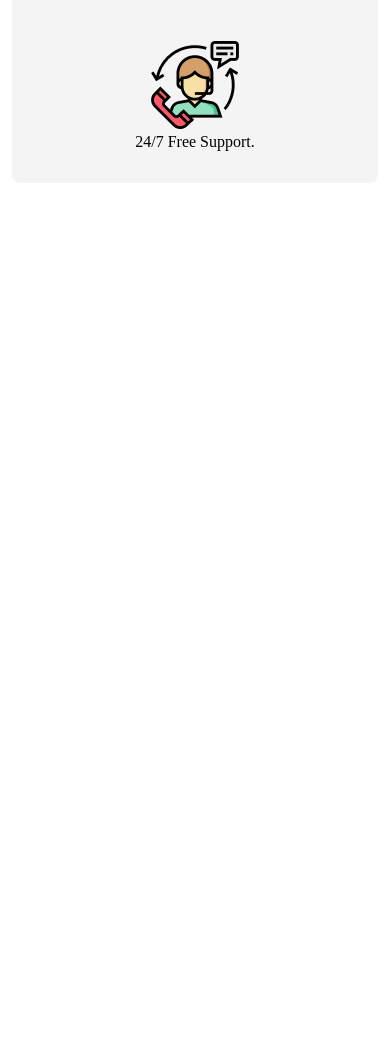
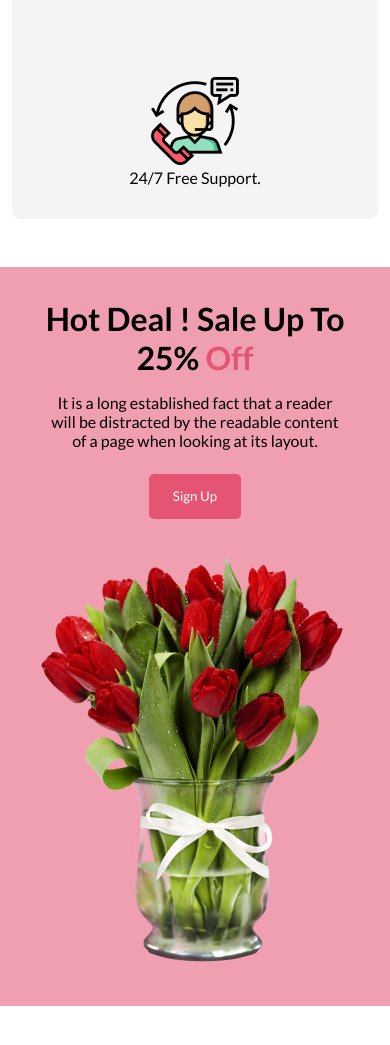
Before and after one commit to shorot-chicham/flower-shop, a plain HTML site: page index.html in a window 390 px wide. Shown: the part 3318-4363 px from the top of the page. Before the commit the page ends 3549 px from the top, so only its background shows below. Drawn offline with Linux system fonts and the light colour scheme.

Commit message:
added hot deal section and responsive the section for small and medium diveces

```diff
--- a/CSS/styles.css
+++ b/CSS/styles.css
@@ -1,7 +1,10 @@
+@import url('https://fonts.googleapis.com/css2?family=Lato:ital,wght@0,100;0,300;0,400;0,700;0,900;1,100;1,300;1,400;1,700;1,900&display=swap');
 * {
     padding: 0;
     margin: 0;
+    font-family: "Lato", sans-serif;
 }
+
 
 .space {
     margin-left: 7%;
@@ -128,6 +131,37 @@ header {
 
 /* hot deal container styles  */
 
+.hot-deal-container{
+    margin-bottom: 3rem;
+}
+
+.hot-deal-container{
+    background-color: #E554738F;
+}
+
+.off-text{
+    color: #E55473;
+}
+
+.deal-content{
+    text-align: center;
+}
+
+.deal-title{
+    font-size: 2rem;
+    margin-bottom: 1rem;
+}
+
+.hot-deal-content{
+    display: flex;
+    justify-content: center;
+    align-items: center;
+    gap: 2rem;
+    padding: 2rem;
+}
+
+/* Instagram container styles start from here  */
+
 
 
 
@@ -156,6 +190,9 @@ header {
     .services-content{
         flex-direction: column;
     }
+    .hot-deal-content{
+        flex-direction: column;
+    }
 
 }
 
@@ -168,7 +205,7 @@ header {
         margin-right: 3%;
     }
 
-    .banner-container,
+
     .featured-items {
         flex-wrap: wrap;
     }
--- a/index.html
+++ b/index.html
@@ -61,7 +61,20 @@
         </section>
         <!-- hot deal section start from here  -->
         <section class="hot-deal-container">
-            <div class="hot-deal-content">
+            <div class="hot-deal-content space">
+                <div class="deal-content">
+                    <h2 class="deal-title">Hot Deal ! Sale Up To 25% <span class="off-text">Off</span></h2>
+                    <p>It is a long established fact that a reader will be distracted by the readable content of a page when looking at its layout.</p>
+                    <button class="banner-btn">Sign Up</button>
+                </div>
+                <div class="deal-img">
+                    <img src="Flower Asset/pngwing 8.png" alt="">
+                </div>
+            </div>
+        </section>
+        <!-- Instagram section start from here  -->
+        <section class="instagram-container space">
+            <div class="instagram-content">
 
             </div>
         </section>
```
